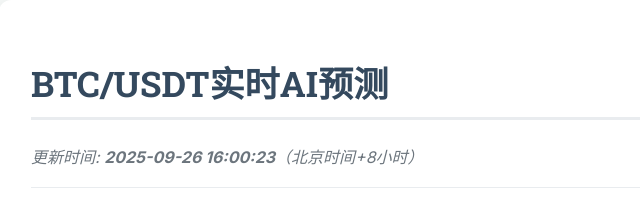
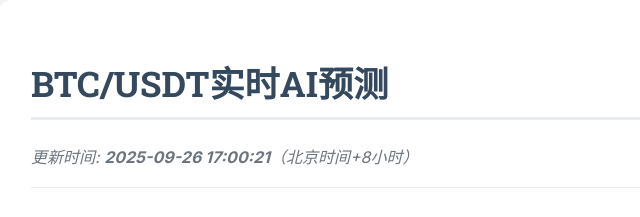
Before and after one commit to wowoken/btc, a plain HTML site: page index.html in a window 1280 px wide. Shown: the top 217 px of the page, 161-801 px from the left. Drawn offline with Linux system fonts and the light colour scheme.

Commit message:
Auto commit

```diff
--- a/index.html
+++ b/index.html
@@ -286,7 +286,7 @@
         <section id="live-dashboard">
             <h2>BTC/USDT实时AI预测</h2>
             <div class="metadata">
-                <span>更新时间: <strong id="update-time">2025-09-26 16:00:23</strong>（北京时间+8小时）</span>
+                <span>更新时间: <strong id="update-time">2025-09-26 17:00:21</strong>（北京时间+8小时）</span>
                 <span>数据来源: 币安 | 1小时数据</span>
             </div>
 
```
Also changed, not shown: prediction_chart.png.
